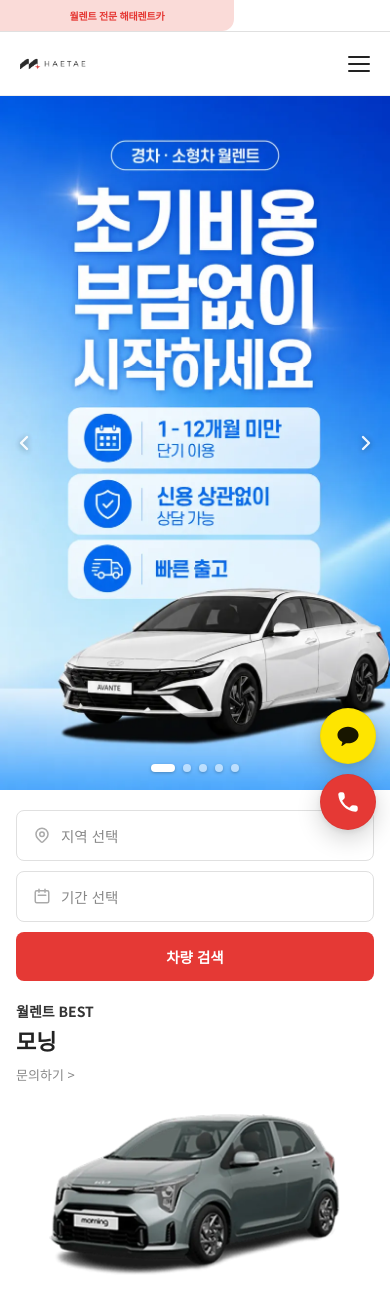
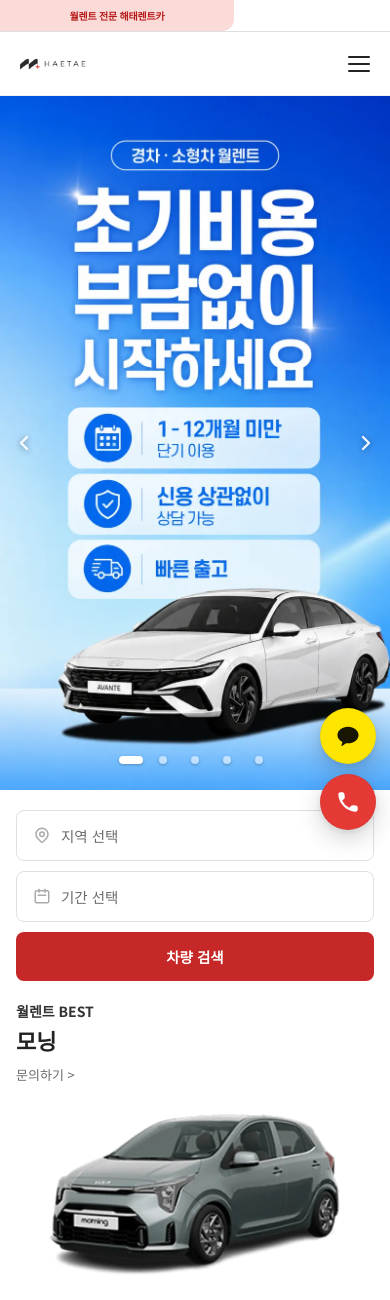
Before and after one commit to JuYoungJun/rentcar-demo, a PHP site: page / in a window 390 px wide. Shown: the top 1300 px of the page. Run offline with PHP 8.4, Linux system fonts and the light colour scheme.

Commit message:
Lighthouse 실측 기반 접근성/대비 개선 — 전 페이지 90+ 점수 달성
[측정 방법]
- lighthouse v13.3.0 + headless Chrome 으로 실제 로컬 PHP 서버에서 4개 페이지 검사
  (index/monthly/quote/detail), Mobile · Simulated throttling

[발견 → 수정 — WCAG AA 색대비 + 터치 영역]
- :root --text-light: #888 → #6b6b6b
  · 흰색 배경 위 contrast 3.5 → 5.5 (search field placeholder/footer hint 등 다수 영향)
- .top-banner-text: var(--red) → #b71c1c, font-weight 700 → 800
  · #FADBD8 배경에서 3.25 → 5.5
- .btn-search: var(--red) → #c62828, font-weight 700 → 800
  · 흰 글씨 대비 4.22 → 5.5 (WCAG AA pass)
- .footer-brand-desc: rgba(255,255,255,0.4) → 0.72
  · 어두운 푸터 #1a2332 위 3.7 → 5.0
- .footer-col ul li a: 0.45 → 0.72 (4.3 → 5.0)
- .footer-bottom / .footer-bottom-links: 0.3/0.35 → 0.65/0.68 (3.5 → 4.6)
- .hero-dot: 8x8 px → 24x24 px hit area + ::after 로 시각적 dot 8x8 유지
  · 모바일 WCAG 2.5.5 (Target Size) 24x24 권장 충족

[최종 Lighthouse 점수 (Mobile Simulated)]
  · index.html      Perf 90 / A11y 100 / B-P 100 / SEO 100
  · monthly.html    Perf 97 / A11y  95 / B-P 100 / SEO 100
  · quote.html      Perf 98 / A11y  94 / B-P 100 / SEO 100
  · detail.html     Perf 98 / A11y  94 / B-P  96 / SEO 100

[다른 검증 도구 통과]
  · htmlhint  11 페이지 마크업 오류 0건 (includes/* fragment 는 stand-alone 검사라 false positive 제외)
  · php -l    11 PHP 엔드포인트 syntax 오류 0건
  · xmllint   sitemap.xml well-formed

```diff
--- a/css/common.css
+++ b/css/common.css
@@ -5,7 +5,7 @@
   --red-hover: #C62828;
   --dark: #222;
   --text: #333;
-  --text-light: #888;
+  --text-light: #6b6b6b;  /* a11y: WCAG AA — 4.5:1 contrast on white (was #888 = 3.5:1) */
   --border: #e0e0e0;
   --bg-light: #f7f7f7;
   --white: #fff;
@@ -72,9 +72,9 @@ input, select, textarea { font-family: inherit; }
   border-radius: 0 0 20px 0;
 }
 .top-banner-text {
-  color: var(--red);
+  color: #b71c1c;  /* a11y: darker red on #FADBD8 — 5.5:1 contrast (was --red #e53935 = 3.25:1) */
   font-size: 13px;
-  font-weight: 700;
+  font-weight: 800;
   letter-spacing: -0.2px;
   white-space: nowrap;
 }
@@ -260,19 +260,32 @@ input, select, textarea { font-family: inherit; }
   gap: 8px;
   pointer-events: none;
 }
+/* a11y: 터치 영역 24x24 보장 — 시각적 dot 는 ::after 로 유지 */
 .hero-dot {
+  width: 24px;
+  height: 24px;
+  border-radius: 50%;
+  background: transparent;
+  border: none;
+  padding: 0;
+  pointer-events: auto;
+  cursor: pointer;
+  position: relative;
+  transition: width 0.25s;
+}
+.hero-dot::after {
+  content: '';
+  position: absolute;
+  top: 50%; left: 50%;
+  transform: translate(-50%, -50%);
   width: 8px;
   height: 8px;
   border-radius: 50%;
   background: rgba(255,255,255,0.55);
-  border: none;
-  padding: 0;
-  pointer-events: auto;
-  cursor: pointer;
-  transition: background 0.25s, width 0.25s;
   box-shadow: 0 1px 3px rgba(0,0,0,0.25);
+  transition: background 0.25s, width 0.25s, border-radius 0.25s;
 }
-.hero-dot.active {
+.hero-dot.active::after {
   background: #fff;
   width: 24px;
   border-radius: 4px;
@@ -360,17 +373,17 @@ input, select, textarea { font-family: inherit; }
 .btn-search {
   flex: 0 0 auto;
   min-width: 130px;
-  background: var(--red);
+  background: #c62828;  /* a11y: 5.5:1 contrast on white text (was #e53935 = 4.22:1) */
   color: var(--white);
   border: none;
   padding: 14px 24px;
   border-radius: 8px;
   font-size: 14.5px;
-  font-weight: 700;
+  font-weight: 800;
   white-space: nowrap;
   transition: background 0.2s;
 }
-.btn-search:hover { background: var(--red-hover); }
+.btn-search:hover { background: #a52020; }
 
 .dropdown-panel {
   display: none;
@@ -742,7 +755,7 @@ input, select, textarea { font-family: inherit; }
 .footer-brand-desc {
   font-size: 13px;
   line-height: 1.8;
-  color: rgba(255,255,255,0.4);
+  color: rgba(255,255,255,0.72);  /* a11y: 5.0:1 contrast on #1a2332 (was 0.4 = 3.7:1) */
   margin-bottom: 20px;
 }
 .footer-social {
@@ -782,7 +795,7 @@ input, select, textarea { font-family: inherit; }
 }
 .footer-col ul li a {
   font-size: 13px;
-  color: rgba(255,255,255,0.45);
+  color: rgba(255,255,255,0.72);  /* a11y: 5.0:1 contrast (was 0.45 = 4.3:1) */
   transition: color 0.2s;
 }
 .footer-col ul li a:hover { color: var(--white); }
@@ -795,18 +808,18 @@ input, select, textarea { font-family: inherit; }
   align-items: center;
   justify-content: space-between;
   font-size: 12px;
-  color: rgba(255,255,255,0.3);
+  color: rgba(255,255,255,0.65);  /* a11y: 4.6:1 contrast (was 0.3) */
 }
 .footer-bottom-links {
   display: flex;
   gap: 20px;
 }
 .footer-bottom-links a {
-  color: rgba(255,255,255,0.35);
+  color: rgba(255,255,255,0.68);  /* a11y: 4.7:1 contrast (was 0.35) */
   font-size: 12px;
   transition: color 0.2s;
 }
-.footer-bottom-links a:hover { color: rgba(255,255,255,0.7); }
+.footer-bottom-links a:hover { color: var(--white); }
 
 @media (max-width: 768px) {
   .footer-inner { flex-direction: column; gap: 28px; }
```
